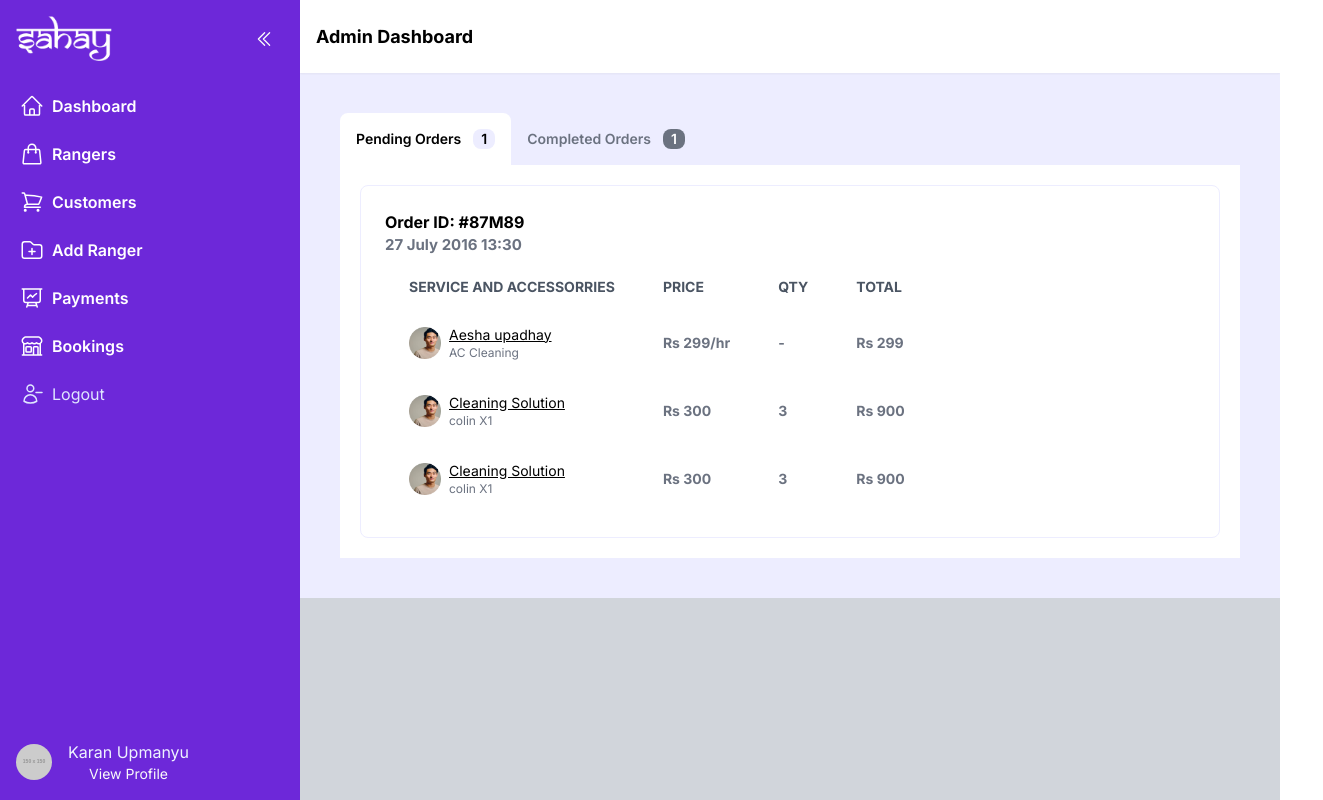
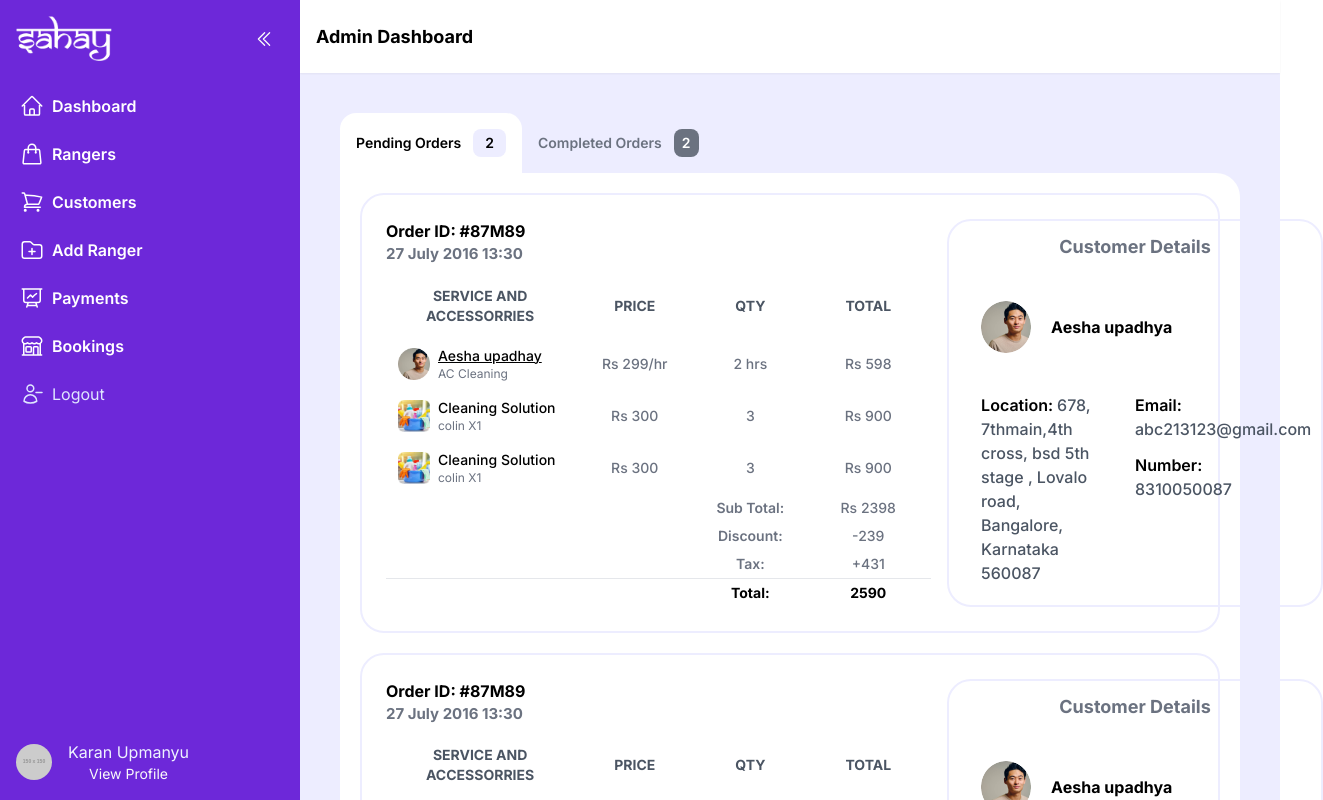
Before and after one commit to kiritoaftab/sahay-dashboard, a React (Create React App) app in the folder frontend/: page /admin/services in a window 1280 px wide. Shown: the top 800 px of the page, 1323 px wide, since content can reach past the window. Built offline with nearby package versions, Linux system fonts and the light colour scheme; no server answers.

Commit message:
pending orders

```diff
--- a/frontend/public/index.html
+++ b/frontend/public/index.html
@@ -12,7 +12,7 @@
     <link rel="preconnect" href="https://fonts.googleapis.com" />
     <link rel="preconnect" href="https://fonts.gstatic.com" crossorigin />
     <link
-      href="https://fonts.googleapis.com/css2?family=Inter:wght@300;400;600;700&display=swap"
+      href="https://fonts.googleapis.com/css2?family=Inter:wght@300;400;500;600;700&display=swap"
       rel="stylesheet"
     />
     <link rel="apple-touch-icon" href="%PUBLIC_URL%/logo192.png" />
--- a/frontend/src/constants/index.js
+++ b/frontend/src/constants/index.js
@@ -1,4 +1,4 @@
-import accessorries from './images/accessorries.png';
+import accessorriesImg from './images/accessorries.png';
 import admin from './images/admin.png'
 import sales from "./images/sales.png";
 import orders from "./images/cargo.png";
@@ -90,5 +90,5 @@ export {
   formatDate,
   categoryMap,
   admin,
-  accessorries,
+  accessorriesImg,
 };
--- a/frontend/src/pages/Admin/AdminService.js
+++ b/frontend/src/pages/Admin/AdminService.js
@@ -2,11 +2,12 @@ import React, { useState, useEffect } from "react";
 import useAuth from "../../hooks/useAuth";
 import axios from "../../axiosInstance/axiosApi";
 import {
-  accessorries,
+  accessorriesImg,
   formatDate,
   formatIndianRupee,
   admin,
 } from "../../constants";
+
 import cn from "classnames";
 
 const AdminService = () => {
@@ -30,6 +31,8 @@ const AdminService = () => {
     {},
   ];
 
+
+
   const pendingOrders = [
     {
       orderId: "87M89",
@@ -37,6 +40,7 @@ const AdminService = () => {
       rangerName: "Aesha upadhay",
       rangerService: "AC Cleaning",
       rangerPrice: 299,
+      hoursWorked: 2,
       accessorries: [
         {
           type: "Cleaning Solution",
@@ -51,10 +55,47 @@ const AdminService = () => {
           units: 3,
         },
       ],
-      discountPercent: 4,
+      discountPercent: 10,
       serviceTaxPercent: 18,
+      customer:{
+        name:'Aesha upadhya',
+        number:8310050087,
+        location:'678, 7thmain,4th cross, bsd 5th stage , Lovalo road, Bangalore, Karnataka 560087',
+        email:"abc213123@gmail.com"
+      }
+    },
+    {
+      orderId: "87M89",
+      orderTime: new Date("Wed, 27 July 2016 13:30:00"),
+      rangerName: "Aesha upadhay",
+      rangerService: "AC Cleaning",
+      rangerPrice: 299,
+      hoursWorked: 1,
+      accessorries: [
+        {
+          type: "Cleaning Solution",
+          name: "colin X1",
+          price: 300,
+          units: 3,
+        },
+        {
+          type: "Cleaning Solution",
+          name: "colin X1",
+          price: 300,
+          units: 3,
+        },
+      ],
+      discountPercent: 10,
+      serviceTaxPercent: 18,
+      customer:{
+        name:'Aesha upadhya',
+        number:8310050087,
+        location:'678, 7thmain,4th cross, bsd 5th stage , Lovalo road, Bangalore, Karnataka 560087',
+        email:"abc213123@gmail.com"
+      }
     },
   ];
+
   const completedOrders = [{}, {}];
   const rangers = [
     {
@@ -110,94 +151,155 @@ const AdminService = () => {
     rangerPrice,
     rangerName,
     rangerService,
+    hoursWorked,
     discountPercent,
     serviceTaxPercent,
+    customer,
   }) => {
-    let totalOrderValue = 0;
+    let subTotal = rangerPrice * hoursWorked;
+    accessorries.forEach((item) => {
+      subTotal += item.price * item.units;
+    });
+    let Total =
+      subTotal -
+      parseInt((subTotal * discountPercent) / 100) +
+      parseInt((subTotal * serviceTaxPercent) / 100);
     return (
-      <div className="w-full flex flex-row bg-white p-4 border border-background rounded-lg  font-bold">
-        <div className="flex flex-col gap-2  p-2">
+      <div className="w-full flex bg-white p-4 border border-background border-2 rounded-3xl  font-bold lg:flex-row md:flex-col">
+        <div className="flex w-full flex-col gap-2  p-2">
           <div>
             <h2>Order ID: #{orderId}</h2>
             <p className="text-gray-500 text-[15px]"> 27 July 2016 13:30</p>
           </div>
           <div>
-            <table className="w-full text-sm text-left rtl:text-right">
+            <table className="w-full text-sm text-center rtl:text-right">
               <thead className=" text-gray-600 font-normal uppercase  ">
                 <tr>
-                  <th scope="col" className="px-6 py-3">
+                  <th scope="col" className="px-10 py-3">
                     Service and accessorries
                   </th>
-                  <th scope="col" className="px-6 py-3">
+                  <th scope="col" className="px-10 py-3">
                     Price
                   </th>
-                  <th scope="col" className="px-6 py-3">
+                  <th scope="col" className="px-10 py-3">
                     QTY
                   </th>
-                  <th scope="col" className="px-6 py-3">
+                  <th scope="col" className="px-10 py-3">
                     Total
                   </th>
                 </tr>
               </thead>
               <tbody>
-                <tr className="bg-white text-gray-500">
-                  <td className="px-6 py-4 flex flex-row gap-2  items-center">
+                <tr className="bg-white font-medium text-gray-500">
+                  <td className="px-3 py-2 flex flex-row gap-2  items-center">
                     <img src={admin} className="w-8 h-8" />
 
                     <div className="flex flex-col">
-                      <p className="underline text-black font-normal">
+                      <p className="underline text-black font-medium">
                         {" "}
                         {rangerName}
                       </p>
-                      <p className="text-xs font-normal"> {rangerService}</p>
+                      <p className="text-xs font-normal text-left">
+                        {" "}
+                        {rangerService}
+                      </p>
                     </div>
                   </td>
 
-                  <td className="px-6 py-4">Rs {rangerPrice}/hr</td>
-                  <td className="px-6 py-4">-</td>
-                  <td className="px-6 py-4">Rs {rangerPrice}</td>
+                  <td className="px-3 py-2">Rs {rangerPrice}/hr</td>
+                  <td className="px-3 py-2">
+                    {hoursWorked} hr{hoursWorked > 1 && `s`}
+                  </td>
+                  <td className="px-3 py-2">Rs {rangerPrice * hoursWorked}</td>
                 </tr>
                 {accessorries.map((item, idx) => {
                   return (
-                    <tr className="bg-white text-gray-500">
-                      <td className="px-6 py-4 flex flex-row gap-2  items-center">
-                        <img src={admin} className="w-8 h-8" />
+                    <tr className="bg-white font-medium text-gray-500">
+                      <td className="px-3 py-2 flex flex-row gap-2 items-center">
+                        <img src={accessorriesImg} className="w-8 h-8" />
 
                         <div className="flex flex-col">
-                          <p className="underline text-black font-normal">
+                          <p className=" text-black font-medium">
                             {" "}
                             {item.type}
                           </p>
-                          <p className="text-xs font-normal"> {item.name}</p>
+                          <p className="text-xs font-normal text-left">
+                            {" "}
+                            {item.name}
+                          </p>
                         </div>
                       </td>
 
-                      <td className="px-6 py-4">Rs {item.price}</td>
-                      <td className="px-6 py-4">{item.units}</td>
-                      <td className="px-6 py-4">
+                      <td className="px-3 py-2">Rs {item.price}</td>
+                      <td className="px-3 py-2">{item.units}</td>
+                      <td className="px-3 py-2">
                         Rs {item.price * item.units}
                       </td>
                     </tr>
                   );
                 })}
-
+                <tr className="bg-white font-medium text-gray-500">
+                  <td className=""></td>
+                  <td className=""></td>
+                  <td className=" font-semibold p-1">Sub Total:</td>
+                  <td className="p-1">Rs {subTotal}</td>
+                </tr>
+                <tr className="bg-white font-medium text-gray-500">
+                  <td className=""></td>
+                  <td className=""></td>
+                  <td className="p-1 font-semibold">Discount:</td>
+                  <td className="p-1">
+                    -{parseInt((subTotal * discountPercent) / 100)}
+                  </td>
+                </tr>
+                <tr className="bg-white font-medium text-gray-500">
+                  <td className=""></td>
+                  <td className=""></td>
+                  <td className="p-1 font-semibold">Tax:</td>
+                  <td className="p-1">
+                    +{parseInt((subTotal * serviceTaxPercent) / 100)}
+                  </td>
+                </tr>
+                <tr className="bg-white font-medium text-gray-500 border-t">
+                  <td className=""></td>
+                  <td className=""></td>
+                  <td className="p-1 text-black font-bold">Total:</td>
+                  <td className="p-1 text-black font-bold">{Total}</td>
+                </tr>
               </tbody>
             </table>
           </div>
         </div>
-        <div></div>
+        <div className="w-fit m-2 border-background border-2 flex gap-5 flex-col p-3 rounded-3xl">
+          <h5 className="text-gray-500 text-lg  text-center">
+            Customer Details
+          </h5>
+          <div className="flex gap-5 items-center p-5">
+            <img src={admin} className="w-13 h-13 rounded-full" />
+            <p className="">{customer.name}</p>
+          </div>
+          <div className="flex flex-row px-5 gap-10 justify-around">
+                <div className="w-3/6 ">
+                    <p className="font-medium text-gray-600"><span className="font-semibold text-black"> Location: </span> {customer.location}</p>
+                </div>
+                <div className="w-3/6 flex  flex-col gap-3">
+                    <p className="font-medium text-gray-600"><span className="font-semibold text-black"> Email: </span><br/> {customer.email}</p>
+                    <p className="font-medium text-gray-600"><span className="font-semibold text-black"> Number: </span>{customer.number}</p>
+                </div>
+          </div>
+        </div>
       </div>
     );
   };
 
   return (
     <section className="p-10  w-screen md:w-full bg-background grid grid-cols-1">
-      <div className="flex flex-wrap text-sm font-medium text-center text-gray-500 ">
+      <div className="flex flex-wrap text-sm font-medium text-center text-gray-500  ">
         <div
           className={cn({
-            "inline-block p-4 gap-3 flex flex-row rounded-t-lg hover:text-gray-600 hover:bg-gray-50 cursor-pointer font-semibold":
+            "inline-block p-4 gap-3 flex flex-row items-center rounded-t-2xl hover:text-gray-600 hover:bg-gray-50 cursor-pointer font-semibold":
               !showPending,
-            "inline-block p-4 gap-3  flex flex-row text-black font-semibold bg-white rounded-t-lg active cursor-pointer":
+            "inline-block p-4 gap-3  flex flex-row text-black items-center font-semibold bg-white rounded-t-2xl active cursor-pointer":
               showPending,
           })}
           onClick={() => {
@@ -208,8 +310,8 @@ const AdminService = () => {
           Pending Orders
           <div
             className={cn({
-              "bg-background px-2 rounded-lg": showPending,
-              "bg-gray-500 text-white px-2 rounded-lg": !showPending,
+              "bg-background px-3 py-1 rounded-lg": showPending,
+              "bg-gray-500 text-white px-3 py-1 rounded-lg": !showPending,
             })}
           >
             {pendingOrders.length}
@@ -217,9 +319,9 @@ const AdminService = () => {
         </div>
         <div
           className={cn({
-            "inline-block p-4 gap-3 flex flex-row rounded-t-lg hover:text-gray-600 hover:bg-gray-50 cursor-pointer font-semibold":
+            "inline-block p-4 gap-3 flex flex-row rounded-t-2xl items-center hover:text-gray-600 hover:bg-gray-50 cursor-pointer font-semibold":
               !showCompleted,
-            "inline-block p-4 gap-3  flex flex-row text-black font-semibold bg-white rounded-t-lg active cursor-pointer":
+            "inline-block p-4 gap-3  flex flex-row text-black items-center font-semibold bg-white rounded-t-2xl active cursor-pointer":
               showCompleted,
           })}
           onClick={() => {
@@ -230,17 +332,18 @@ const AdminService = () => {
           Completed Orders
           <div
             className={cn({
-              "bg-background px-2 rounded-lg": showCompleted,
-              "bg-gray-500 text-white px-2 rounded-lg": !showCompleted,
+              "bg-background px-2 py-1  rounded-lg": showCompleted,
+              "bg-gray-500 text-white px-2  py-1 rounded-lg": !showCompleted,
             })}
           >
             {pendingOrders.length}
           </div>
         </div>
       </div>
-      <div className="bg-white p-5 ">
+      <div className="bg-white p-5 flex flex-col gap-5  rounded-tr-3xl rounded-b-3xl">
         {showPending ? (
           //  Array.isArray(ordersPendingDoc) ? ordersPendingDoc.map((order,index)=> {
+
           pendingOrders.map((item, index) => {
             return (
               <OrderCard
@@ -253,6 +356,8 @@ const AdminService = () => {
                 rangerService={item.rangerService}
                 discountPercent={item.discountPercent}
                 serviceTaxPercent={item.serviceTaxPercent}
+                hoursWorked={item.hoursWorked}
+                customer={item.customer}
               />
             );
           })
```
Also changed, not shown: frontend/src/pages/Admin/AdminHome.js (+108 -128 lines), frontend/src/index.css (line endings or trailing spaces).
